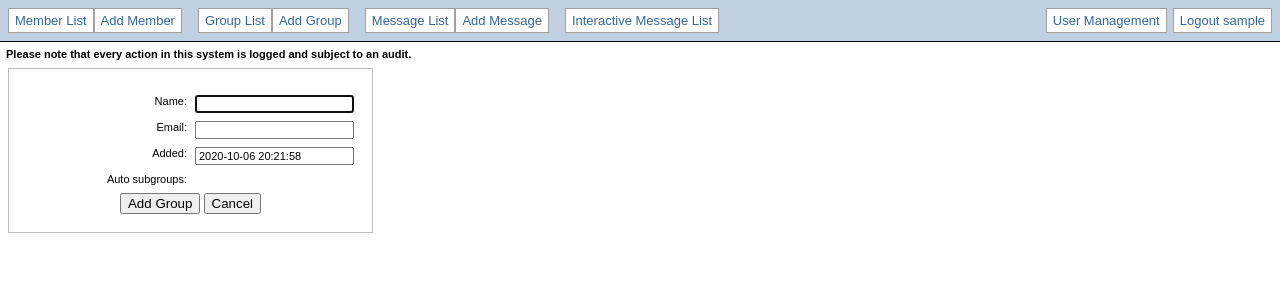
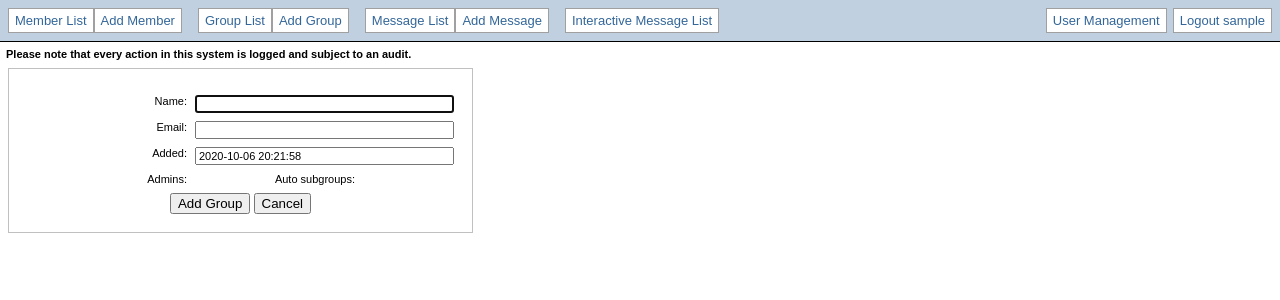
Before and after one commit to piratar/icepirate, a Django app: page /group/add/ in a window 1280 px wide. Shown: the top 300 px of the page. Run offline with Django 3.2, Linux system fonts and the light colour scheme; the visitor is signed in with stand-in values (Sample User, id 1); data comes from the database, SQL or seed files in the repository; parts of the project's set-up code (start-up, migrations or seed data) failed here and were passed over; some libraries are stand-ins or nearby versions.

Commit message:
Ability for superusers to give non-superusers access to member groups.

```diff
--- a/icepirate/static/icepirate/css/icepirate.css
+++ b/icepirate/static/icepirate/css/icepirate.css
@@ -33,7 +33,7 @@ div.infosheet div.header { padding: 6px 0px 4px 0px; font-weight: bold; font-siz
 div.infosheet div.line { float: left; clear: left; border-bottom: 1px dotted #a0a0a0; width: 100%; }
 div.infosheet div.line:last-child { border-bottom: 0px solid #ffffff; }
 div.infosheet p.label { float: left; width: 100px; text-align: right; padding-right: 16px; }
-div.infosheet p.value { float: left; text-align: left; }
+div.infosheet p.value { float: left; text-align: left; max-width: 259px; }
 div.infosheet p.section { font-weight: bold; text-align: center; }
 
 /* Group list (template stub) */
@@ -44,10 +44,10 @@ ul.grouplist li { float: left; border: 1px solid green; }
 form { border: 1px solid #c0c0c0; padding: 18px 18px 10px 18px; text-align: center; float: left; }
 form p { padding: 0px 0px 0px 0px; margin: 8px 0px 8px 0px; text-align: left; }
 form label { float: left; min-width: 160px; text-align: right; padding-right: 8px; }
-form input[type='text'] { width: 159px; }
-form input[type='password'] { width: 159px; }
-form input[type='email'] { width: 159px; }
-form ul { clear: right; float: left; padding: 0px; margin: 0px; max-width: 158px; }
+form input[type='text'] { width: 259px; }
+form input[type='password'] { width: 259px; }
+form input[type='email'] { width: 259px; }
+form ul { clear: right; float: left; padding: 0px; margin: 0px; max-width: 258px; }
 form ul li { float: left; clear: left; list-style-type: none;  }
 form ul li input[type='checkbox'] { width: 16px; }
 form ul li label { float: left; text-align: left; min-width: 0px; padding: 0px; text-indent: -26px; margin-left: 26px; }
--- a/member/forms.py
+++ b/member/forms.py
@@ -8,6 +8,12 @@ from django.forms import ValidationError
 
 from member.models import Member
 from member.models import MemberGroup
+
+# We want to display users' names, not their usernames.
+class MemberGroupAdminField(ModelMultipleChoiceField):
+    def label_from_instance(self, obj):
+        return '%s %s' % (obj.first_name, obj.last_name)
+
 
 class MemberForm(ModelForm):
 
@@ -92,7 +98,21 @@ class MemberForm(ModelForm):
 
 
 class MemberGroupForm(ModelForm):
-    auto_subgroups = ModelMultipleChoiceField(required=False, widget=CheckboxSelectMultiple(), queryset=MemberGroup.objects.all())
+    admins = MemberGroupAdminField(
+        required=False,
+        widget=CheckboxSelectMultiple(),
+        queryset=User.objects.filter(
+            is_superuser=False
+        ).order_by(
+            'first_name',
+            'last_name'
+        )
+    )
+    auto_subgroups = ModelMultipleChoiceField(
+        required=False,
+        widget=CheckboxSelectMultiple(),
+        queryset=MemberGroup.objects.all()
+    )
 
     class Meta:
         model = MemberGroup
@@ -100,6 +120,7 @@ class MemberGroupForm(ModelForm):
             'name',
             'email',
             'added',
+            'admins',
             'auto_subgroups',
         ]
 
```
Also changed, not shown: templates/group/stubs/infosheet.html (+12 -0 lines).
